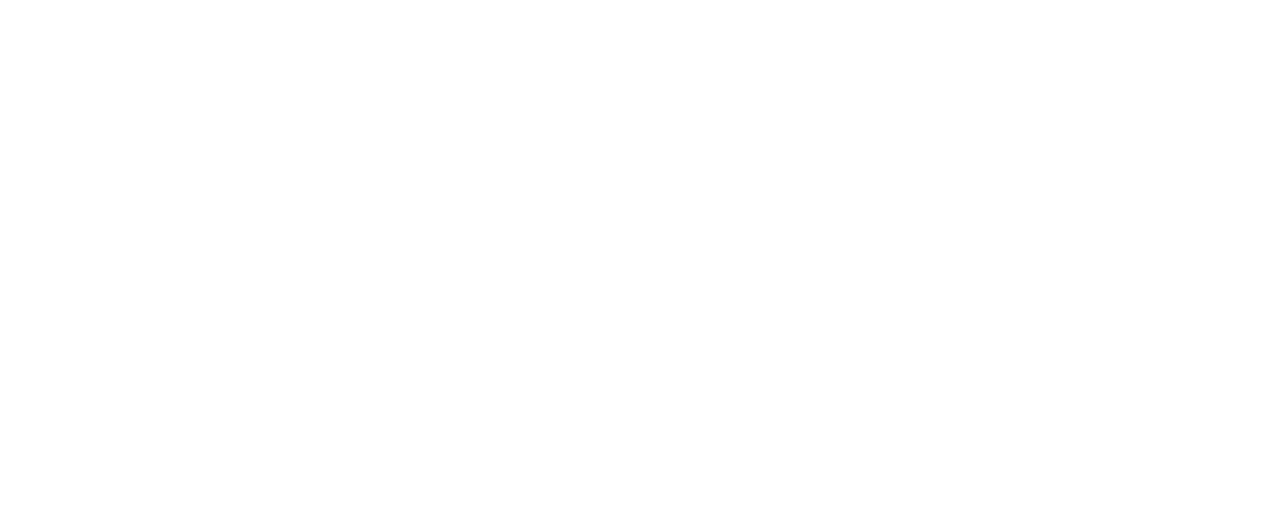
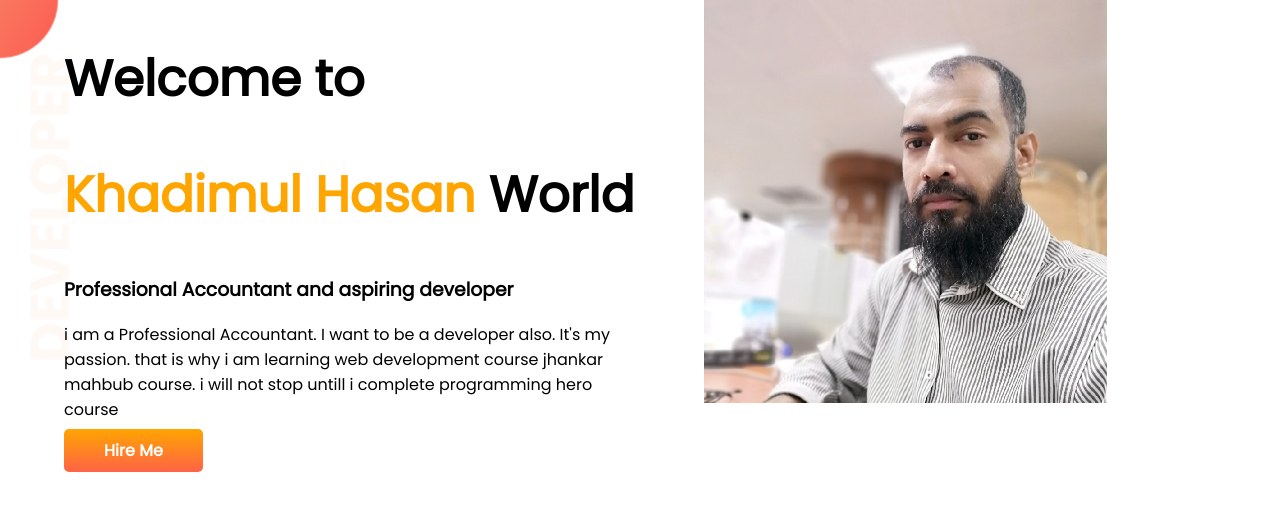
Before and after one commit to tarifbd/mydeveloper-portfolio, a plain HTML site: page index.html in a window 1280 px wide. Drawn offline with Linux system fonts and the light colour scheme.

Commit message:
added top banner commit

```diff
--- a/index.html
+++ b/index.html
@@ -1,14 +1,38 @@
 <!DOCTYPE html>
 <html lang="en">
+
 <head>
     <meta charset="UTF-8">
     <meta http-equiv="X-UA-Compatible" content="IE=edge">
     <meta name="viewport" content="width=device-width, initial-scale=1.0">
     <title>Khadimul Portfolio</title>
+    <link rel="preconnect" href="https://fonts.googleapis.com">
+    <link rel="preconnect" href="https://fonts.gstatic.com" crossorigin>
+    <link href="https://fonts.googleapis.com/css2?family=Poppins&display=swap" rel="stylesheet">
     <link rel="stylesheet" href="style.css">
 
 </head>
+
 <body>
+    <section class="top-banner">
+        <div class="half-width">
+            <h1>Welcome to<h1>
+                    <h1><span class="Orange-color">Khadimul Hasan</span> World</h1>
+                    <h3>Professional Accountant and aspiring developer</h3>
+                    <p>i am a Professional Accountant. I want to be a developer also. It's my passion. that is why i am
+                        learning web development course jhankar mahbub course. i will not stop untill i complete
+                        programming
+                        hero course</p>
+                    <a class="link-button" target="_blank"
+                        href="https://www.linkedin.com/in/khadimul-tarif/"><strong>Hire
+                            Me</strong></a>
+        </div>
+        <div class="half-width">
+            <img src="images/tarif-main.jpeg" alt="">
+        </div>
 
+
+    </section>
 </body>
+
 </html>
--- a/style.css
+++ b/style.css
@@ -0,0 +1,31 @@
+body{
+    font-family: 'Poppins', sans-serif;
+    margin: 0;
+}
+h1{
+    font-size: 50px;
+}
+.Orange-color{
+    color: orange;
+}
+section{
+    display: flex;
+}
+.half-width{
+    width: 50%;
+    padding-left: 5%;
+}
+.half-width img{
+    width: 70%;
+}
+.link-button{
+    text-decoration: none;
+    background-image: linear-gradient(orange, tomato);
+    padding: 10px 40px;
+    border-radius: 5px;
+    color: white;
+}
+.top-banner{
+    background-image: url(images/top-banner.png);
+    background-repeat: no-repeat;
+}
```
Also changed, not shown: images/dream-bg.png (added), images/exp-bg.png (added), images/jhankar.png (added), images/jhankar2.png (added), images/my-bg.png (added), images/my-bg2.png (added), images/tarif-main.jpeg (added), images/top-banner.png (added), 7 other files.
